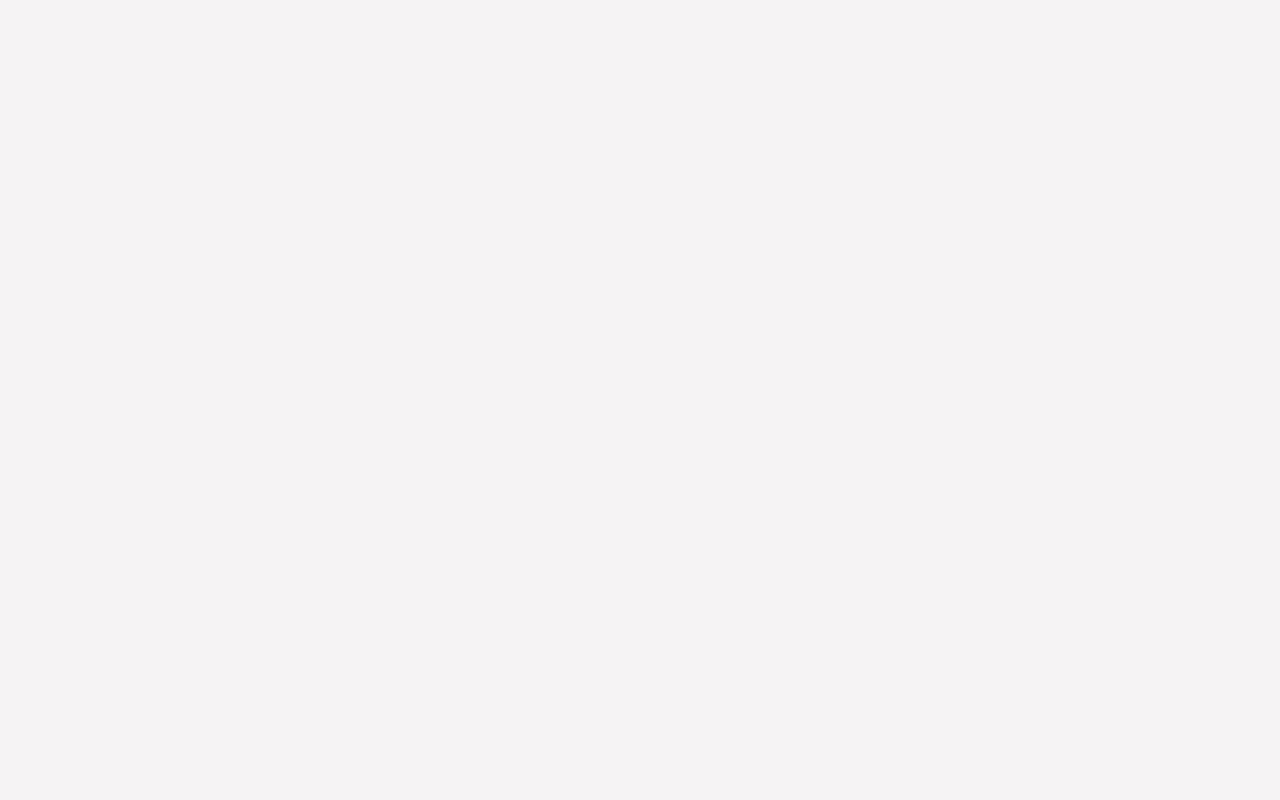
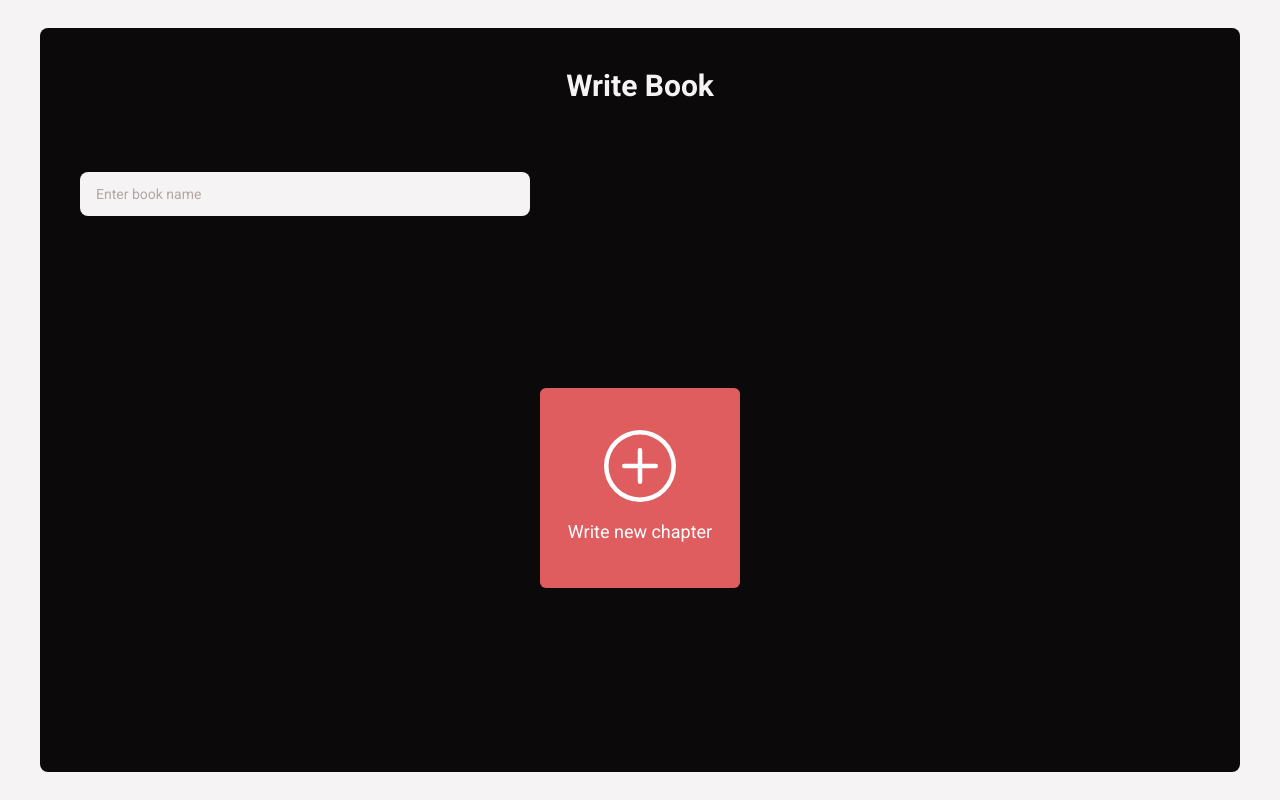
Before and after one commit to Maghish/ReadWeb, a React (Vite) app in the folder client/: page /writebook in a window 1280 px wide. Before the commit this address had no page. Built offline with nearby package versions, Linux system fonts and the light colour scheme.

Commit message:
Did something

```diff
--- a/client/src/App.tsx
+++ b/client/src/App.tsx
@@ -8,6 +8,7 @@ import GetCookie from "./functions/GetCookie";
 import Home from "./pages/Home";
 import Signup from "./pages/Signup";
 import Login from "./pages/Login";
+import WriteBook from "./pages/WriteBook";
 
 axios.defaults.baseURL = "http://localhost:7000/api";
 
@@ -76,6 +77,10 @@ function App() {
           path: "/login",
           element: <Login />,
         },
+        {
+          path: "/writebook",
+          element: <WriteBook />,
+        }
       ],
     },
   ]);
--- a/client/src/components/small/Navlinks.tsx
+++ b/client/src/components/small/Navlinks.tsx
@@ -11,9 +11,9 @@ function Navlinks() {
         <span className="text-palette2 text-sm font-Roboto cursor-pointer transition-all duration-200 ease-in hover:text-palette5">
           Bookmarks
         </span>
-        <span className="text-palette2 text-sm font-Roboto cursor-pointer transition-all duration-200 ease-in hover:text-palette5">
+        <a href="/writebook" className="text-palette2 text-sm font-Roboto cursor-pointer transition-all duration-200 ease-in hover:text-palette5">
           Write a book
-        </span>
+        </a>
         <span className="text-palette2 text-sm font-Roboto cursor-pointer transition-all duration-200 ease-in hover:text-palette5">
           Github
         </span>
--- /dev/null
+++ b/client/src/pages/WriteBook.tsx
@@ -0,0 +1,28 @@
+import { BsPlusCircle } from "react-icons/bs";
+import { useState } from "react";
+
+function WriteBook() {
+  const [chapters, setChapters] = useState([]);
+
+  return (
+    <div className="absolute min-w-full min-h-screen bg-palette2 flex px-10 py-7">
+      <form className="flex flex-col bg-palette9 w-full min-h-full p-10 rounded-lg gap-y-7">
+        <h1 className="text-palette2 font-bold text-3xl self-center font-Roboto">
+          Write Book
+        </h1>
+        <input
+          className="bg-palette2 w-full md:w-[450px] md:max-w-[450px] mt-10 p-3 px-4 rounded-lg outline-none text-sm font-Roboto placeholder:text-palette4"
+          placeholder="Enter book name"
+        />
+        <div className="bg-[#df5d5f] m-auto w-[200px] h-[200px] rounded-md flex flex-col items-center justify-center cursor-pointer transition delay-75 duration-200 ease-out hover:opacity-90">
+          <BsPlusCircle color="#FFFFFF" size="72px" />
+          <p className="mt-4 text-lg text-white font-Roboto">
+            Write new chapter
+          </p>
+        </div>
+      </form>
+    </div>
+  );
+}
+
+export default WriteBook;
```
Also changed, not shown: 1 other file (tests, documents, lock files or other folders).
